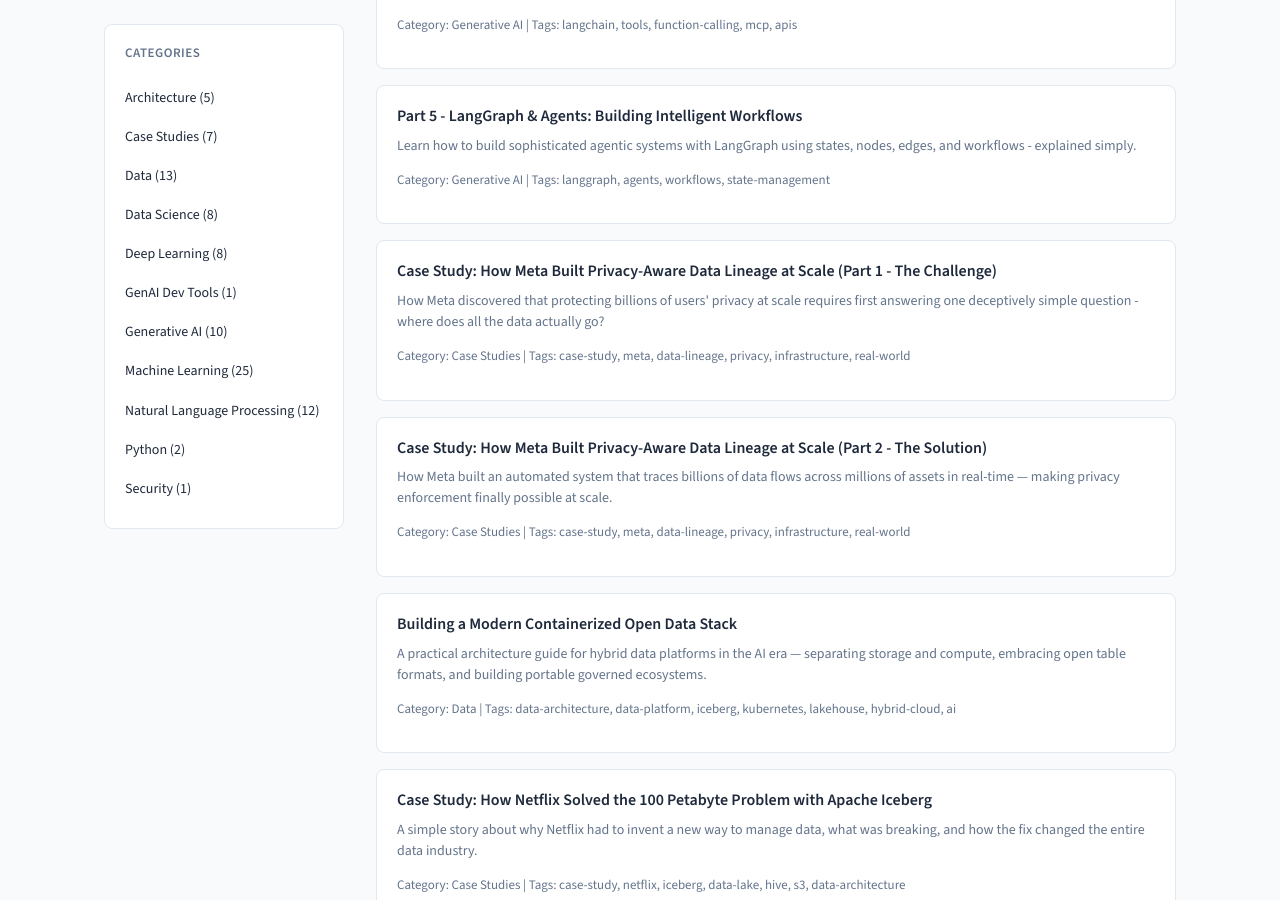
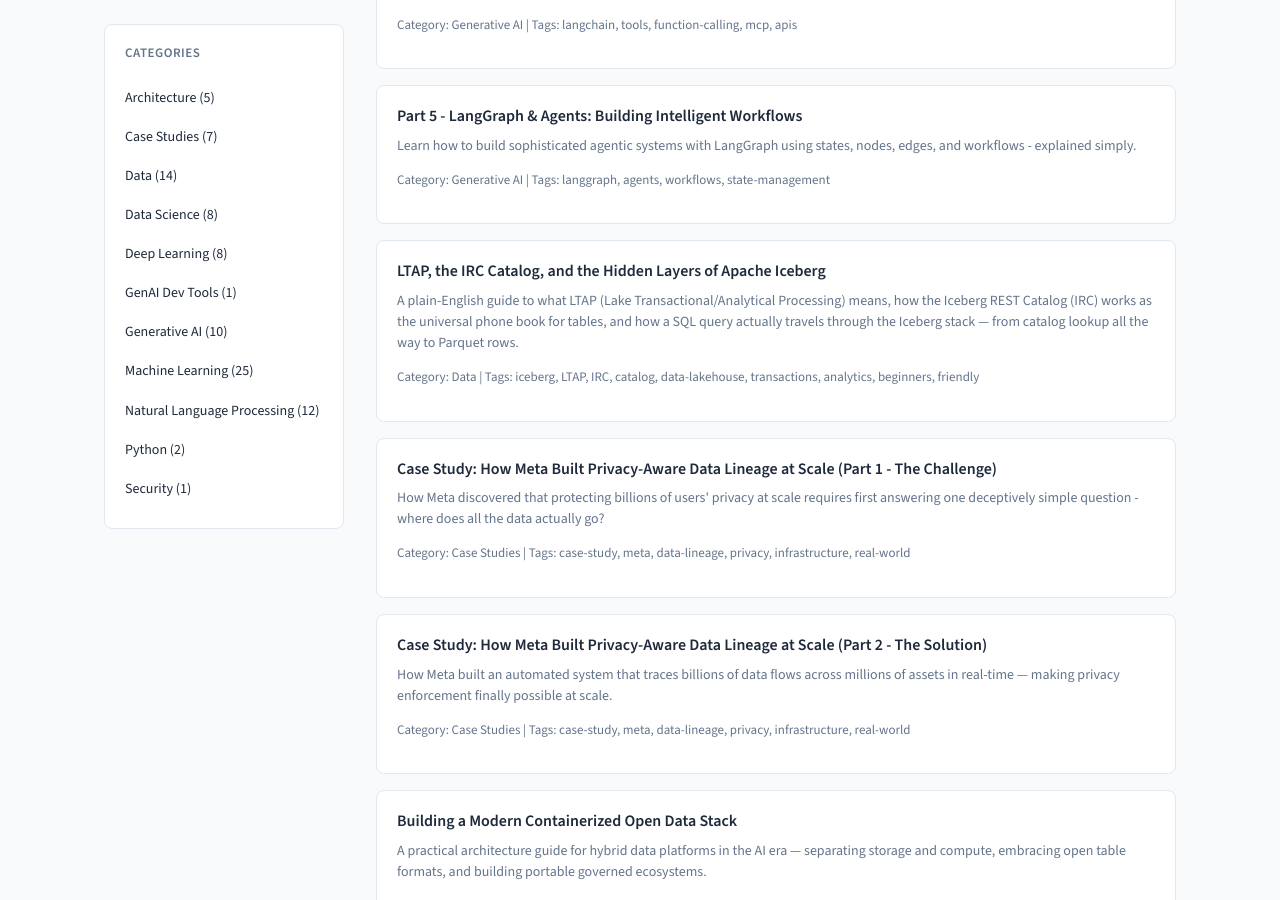
Before and after one commit to rilov/handbook, a Jekyll site: the page built from index.md, in a window 1280 px wide and 900 px high, scrolled down 13294 px. Built offline with Jekyll 4.4.1, drawn with Linux system fonts in a browser that asks for light colours; some of the changed lines change nothing that is shown.

Commit message:
Add LTAP/Iceberg guide to Data category index
- Added LTAP, the IRC Catalog, and the Hidden Layers of Apache Iceberg to categories/data/index.md
- Grouped it under a new Apache Iceberg section with the other Iceberg topics

````diff
--- /dev/null
+++ b/_topics/ltap-irc-iceberg-explained.md
@@ -0,0 +1,380 @@
+---
+title: "LTAP, the IRC Catalog, and the Hidden Layers of Apache Iceberg"
+category: Data
+order: 4
+tags:
+  - iceberg
+  - LTAP
+  - IRC
+  - catalog
+  - data-lakehouse
+  - transactions
+  - analytics
+  - beginners
+  - friendly
+summary: A plain-English guide to what LTAP (Lake Transactional/Analytical Processing) means, how the Iceberg REST Catalog (IRC) works as the universal phone book for tables, and how a SQL query actually travels through the Iceberg stack — from catalog lookup all the way to Parquet rows.
+date: 2026-06-29
+---
+
+# LTAP, the IRC Catalog, and the Hidden Layers of Apache Iceberg
+
+> *You write `SELECT * FROM orders`. Three letters later, rows appear on your screen. But between those two moments, something remarkable happens — metadata files, catalog API calls, file pruning, and snapshot isolation all coordinate silently underneath. This guide shows you exactly what's going on.*
+
+---
+
+## The Iceberg You Can't See
+
+Imagine an actual iceberg floating in the ocean. What you see above the waterline is a small, clean tip. But 90% of the mass is hidden below.
+
+Apache Iceberg works the same way.
+
+Above the water: table names, SQL queries, schemas you can browse. The comfortable, familiar surface that analysts interact with every day.
+
+Below the water: an entire hidden machinery — metadata files, snapshots, manifest lists, manifest files, and thousands of Parquet data files. None of this is visible when you run a query. But it's all doing work.
+
+<img src="{{ site.baseurl }}/assets/img/iceberg-metaphor.svg" alt="Iceberg metaphor: SQL tables above the water, hidden metadata layers below" width="100%" />
+
+The reason this matters is simple: **the hidden machinery is exactly what makes LTAP possible.**
+
+---
+
+## 1. What Is LTAP?
+
+LTAP stands for **Lake Transactional/Analytical Processing**.
+
+Before we explain what it *is*, let's understand the problem it solves.
+
+### The old world had two separate systems
+
+In the traditional data architecture, you had a hard split:
+
+- **Transactional systems** (OLTP): databases like PostgreSQL or MySQL that handle writes — inserts, updates, deletes. Fast for individual row operations. Bad for large analytical scans.
+- **Analytical systems** (OLAP): warehouses like Redshift or Snowflake that handle reporting and aggregations. Fast for large scans. Not designed for constant writes.
+
+To get data from one world to the other, teams built ETL pipelines — nightly batch jobs that copied data across. The result: your analytics were always hours or days behind reality. And you were paying to store the same data twice.
+
+<img src="{{ site.baseurl }}/assets/img/ltap-vs-traditional.svg" alt="LTAP vs Traditional: before shows two siloed systems with ETL lag; after shows one Iceberg lakehouse handling both" width="100%" />
+
+### LTAP collapses that split
+
+LTAP means doing both transactional and analytical work on the **same** table, on the **same** lake, at the **same** time — with no ETL lag, no data duplication, and full ACID guarantees.
+
+You can run:
+
+```sql
+-- A transactional write
+INSERT INTO orders VALUES (1234, 'Alice', 99.99, NOW());
+
+-- And immediately after, an analytical query on the same table
+SELECT region, SUM(amount) FROM orders GROUP BY region;
+```
+
+Both operations hit the same Iceberg table. There is no pipeline in between. The write and the read are isolated from each other by snapshot versioning — the analytical query sees a consistent view even while a write is in progress.
+
+> **Memory trick:** LTAP is like a live spreadsheet that everyone edits and reads at the same time, but nobody ever sees a half-saved row.
+
+---
+
+## 2. What Makes LTAP Possible on a Data Lake?
+
+Traditional data lakes (raw files on S3) had none of the properties needed for LTAP:
+
+| Property | Raw S3 Files | Apache Iceberg |
+|---|---|---|
+| ACID transactions | ❌ No | ✅ Atomic commits |
+| Read isolation during writes | ❌ No | ✅ Snapshot isolation |
+| Row-level deletes and updates | ❌ Rewrite entire files | ✅ Delete files |
+| Schema evolution | ❌ Manual, fragile | ✅ Tracked in metadata |
+| Time travel | ❌ No history | ✅ Any past snapshot |
+| Multi-engine access | ❌ Format-specific | ✅ Any engine via IRC |
+
+Iceberg adds a metadata layer between the engine and the raw files. That metadata layer is what turns a dumb file store into a database-quality table.
+
+And the entry point to all of it is the **IRC**.
+
+---
+
+## 3. The IRC — Iceberg REST Catalog
+
+### What a catalog does
+
+Before any query engine can read an Iceberg table, it needs to answer one question:
+
+> *Where is the metadata for this table?*
+
+A table called `db.orders` is just a name. The catalog maps that name to the physical location of a `metadata.json` file on S3 — something like:
+
+```
+s3://my-bucket/warehouse/db/orders/metadata/v3.metadata.json
+```
+
+That's the catalog's core job: **it's a phone book for tables.**
+
+### What makes the IRC special
+
+Before the Iceberg REST Catalog specification existed, every engine used a different catalog: Spark used the Hive Metastore, Trino had its own connectors, and so on. Sharing a table between Spark and Trino was painful.
+
+The **IRC (Iceberg REST Catalog)** is a standardized HTTP API specification. Any engine that implements the client side of this spec can read any Iceberg table from any server that implements the server side.
+
+This means:
+- Spark, Trino, DuckDB, Flink, Snowflake, and Dremio all speak the same language when looking up tables.
+- You can swap your catalog backend (Polaris, Nessie, Gravitino, Unity Catalog) without changing your engine configuration.
+- Teams can share tables across completely different tools with zero data copying.
+
+<img src="{{ site.baseurl }}/assets/img/irc-architecture.svg" alt="IRC Architecture: multiple engines connect to one REST catalog which maps table names to S3 metadata paths" width="100%" />
+
+### What the IRC API looks like
+
+The catalog exposes simple HTTP endpoints:
+
+```
+GET  /v1/namespaces                        → list all schemas
+GET  /v1/namespaces/{ns}/tables            → list tables in a schema
+GET  /v1/namespaces/{ns}/tables/{table}    → get table metadata location
+POST /v1/namespaces/{ns}/tables            → create a new table
+POST /v1/transactions/commit               → commit an ACID transaction
+```
+
+When an engine looks up a table, the catalog responds with something like this:
+
+```json
+{
+  "metadata-location": "s3://my-bucket/warehouse/orders/metadata/v3.metadata.json",
+  "metadata": {
+    "table-uuid": "abc-123",
+    "format-version": 2,
+    "schema": { ... },
+    "current-snapshot-id": 8749201
+  }
+}
+```
+
+That `metadata-location` is everything the engine needs. It goes directly to S3 and reads the rest itself — the catalog is not in the hot path for data reading.
+
+> **Memory trick:** The catalog is the receptionist who tells you which room your meeting is in. After that, you walk there yourself — the receptionist isn't carrying you.
+
+---
+
+## 4. The Metadata Chain: What Lives Below the Waterline
+
+Once an engine has the `metadata-location`, it follows a chain of files. Each file points to the next. Understanding this chain is the key to understanding why Iceberg queries are so fast.
+
+### Level 1 — metadata.json
+
+The root of everything. Contains:
+
+- The table schema (column names and types)
+- The partition spec (how data is physically split)
+- The current snapshot ID
+- A list of all past snapshots (for time travel)
+
+```json
+{
+  "current-snapshot-id": 8749201,
+  "snapshots": [
+    { "snapshot-id": 8749201, "manifest-list": "s3://…/snap-8749201.avro" },
+    { "snapshot-id": 8749200, "manifest-list": "s3://…/snap-8749200.avro" }
+  ]
+}
+```
+
+### Level 2 — Snapshot
+
+A snapshot is a complete, immutable picture of the table at one point in time. When you insert 1,000 rows, Iceberg creates a new snapshot — it does **not** modify the old one. The old snapshot remains valid and readable. This is how time travel works:
+
+```sql
+-- Read the table as it was yesterday
+SELECT * FROM orders FOR SYSTEM_TIME AS OF '2026-06-28';
+```
+
+### Level 3 — Manifest List
+
+Each snapshot points to a manifest list — an Avro file listing all the manifest files that belong to this snapshot. It's a lightweight index.
+
+### Level 4 — Manifest Files
+
+Each manifest file is an Avro file containing one entry per data file. Crucially, each entry includes **column-level statistics**:
+
+- Minimum value of each column
+- Maximum value of each column
+- Row count
+- Null count
+
+This is where the magic happens.
+
+### Level 5 — Parquet Data Files
+
+The actual rows. Each file typically contains millions of rows stored in columnar Parquet format on S3.
+
+---
+
+## 5. LTAP in Action: Tracing a Query End to End
+
+Let's trace exactly what happens when you run:
+
+```sql
+SELECT region, SUM(amount)
+FROM orders
+WHERE order_date = '2026-06-29'
+GROUP BY region;
+```
+
+<img src="{{ site.baseurl }}/assets/img/ltap-flow.svg" alt="LTAP query flow: 5 steps from SQL to Parquet rows, with file pruning reducing 10,000 files to 60" width="100%" />
+
+**Step 1 — Parse the query.** Spark or Trino receives the SQL and identifies that it needs the `orders` table.
+
+**Step 2 — Ask the IRC.** The engine calls:
+
+```
+GET /v1/namespaces/db/tables/orders
+```
+
+The catalog responds with the S3 path to `metadata.json`.
+
+**Step 3 — Read metadata.json.** The engine fetches the metadata file directly from S3. It finds the current snapshot ID and the path to the manifest list.
+
+**Step 4 — Prune files.** The engine reads the manifest list, then reads the manifest files. For each data file entry, it checks the statistics:
+
+```
+File: part-00042.parquet
+  order_date min: 2026-06-29
+  order_date max: 2026-06-29  ← matches filter → INCLUDE
+
+File: part-00001.parquet
+  order_date min: 2026-01-01
+  order_date max: 2026-03-31  ← doesn't match → SKIP
+```
+
+If the table has 10,000 data files but only 60 contain data for June 29, only 60 files are read. The other 9,940 are skipped without a single I/O operation.
+
+**Step 5 — Read data.** The engine reads only the matching Parquet files, applying any remaining filters at the column level (Parquet also stores per-row-group statistics). Rows are returned to the user.
+
+The entire process — catalog lookup, metadata reads, pruning, data reads — is what LTAP relies on. The transactional guarantees (ACID) are enforced at the snapshot layer: a write either produces a new committed snapshot or it doesn't. Readers always see a consistent snapshot and are never affected by an in-progress write.
+
+---
+
+## 6. A Concrete LTAP Example: Order Processing
+
+Here is a realistic scenario showing transactions and analytics on the same Iceberg table simultaneously.
+
+```python
+from pyspark.sql import SparkSession
+
+spark = (SparkSession.builder
+    .config("spark.sql.catalog.my_catalog", "org.apache.iceberg.spark.SparkCatalog")
+    .config("spark.sql.catalog.my_catalog.type", "rest")
+    .config("spark.sql.catalog.my_catalog.uri", "https://my-catalog.company.com")
+    .getOrCreate())
+
+# ── Transactional: write new orders ──────────────────────────────────────────
+new_orders = spark.createDataFrame([
+    (1001, "Alice",   "EU",  149.99, "2026-06-29"),
+    (1002, "Bob",     "US",   89.50, "2026-06-29"),
+    (1003, "Carla",   "APAC", 210.00, "2026-06-29"),
+], ["order_id", "customer", "region", "amount", "order_date"])
+
+new_orders.writeTo("my_catalog.db.orders").append()
+# ↑ Creates a new snapshot atomically. Readers see the old snapshot until commit.
+
+# ── Analytical: immediately query — no ETL needed ─────────────────────────────
+result = spark.sql("""
+    SELECT
+        region,
+        COUNT(*)          AS num_orders,
+        SUM(amount)       AS total_revenue,
+        AVG(amount)       AS avg_order_value
+    FROM my_catalog.db.orders
+    WHERE order_date = '2026-06-29'
+    GROUP BY region
+    ORDER BY total_revenue DESC
+""")
+
+result.show()
+```
+
+Both operations complete on the same table. No copy. No pipeline. No lag.
+
+---
+
+## 7. Time Travel — The Hidden Superpower
+
+Because every write creates a new snapshot rather than modifying data in place, you can read the table at any past point in time:
+
+```sql
+-- What did our orders table look like before the last write?
+SELECT COUNT(*) FROM orders
+FOR SYSTEM_TIME AS OF '2026-06-28 23:59:59';
+
+-- Roll back a bad write by restoring a previous snapshot
+CALL catalog.system.rollback_to_snapshot('db.orders', 8749200);
+```
+
+This also means you can audit: who changed what, and when? Every snapshot has a parent, forming an immutable history.
+
+> **Memory trick:** Iceberg's snapshots are like Git commits for your data. You can always check out an old commit.
+
+---
+
+## 8. Multi-Engine Access via IRC
+
+One of the most powerful properties of the IRC + Iceberg combination is that **any engine can read and write the same table**. The catalog is the shared source of truth:
+
+```python
+# Spark writes new data
+new_orders.writeTo("my_catalog.db.orders").append()
+
+# Trino reads it immediately
+trino_query = "SELECT * FROM orders WHERE order_date = '2026-06-29'"
+
+# DuckDB reads it for a quick local analysis
+import duckdb
+duckdb.sql("ATTACH 'https://my-catalog.company.com' AS cat (TYPE ICEBERG)")
+duckdb.sql("SELECT * FROM cat.db.orders LIMIT 10")
+```
+
+No data is copied between engines. They all point at the same Parquet files on S3. The IRC ensures everyone agrees on which snapshot is current.
+
+---
+
+## 9. Quick Reference
+
+| Term | What it is | One-line memory trick |
+|---|---|---|
+| **LTAP** | Lake Transactional/Analytical Processing | Do transactions AND analytics on the same lake |
+| **IRC** | Iceberg REST Catalog | A phone book mapping table names to S3 metadata paths |
+| **metadata.json** | Root metadata file | The table of contents for a table |
+| **Snapshot** | Immutable point-in-time version of the table | A Git commit for your data |
+| **Manifest List** | Index of manifest files per snapshot | The chapter index in a book |
+| **Manifest File** | List of data files with column statistics | A smart file directory |
+| **File Pruning** | Skipping irrelevant files using column stats | Reading the chapter titles before reading the chapter |
+| **Time Travel** | Querying past snapshots | `git checkout` for data |
+| **ACID** | Atomicity, Consistency, Isolation, Durability | All-or-nothing, always-consistent, always-safe |
+
+---
+
+## Final Mental Model
+
+Before Iceberg and LTAP, the data world looked like this:
+
+```
+Transactions:  [Operational DB]  ──ETL──►  [Data Warehouse]  :Analytics
+               (fresh data)       (hours)   (stale data)
+```
+
+With LTAP on Apache Iceberg:
+
+```
+            ┌─────────────────────────────────┐
+            │     Apache Iceberg Table        │
+            │  (S3 + metadata chain + IRC)    │
+            └────────────┬────────────────────┘
+                         │
+         ┌───────────────┼───────────────┐
+         ▼               ▼               ▼
+   Transactions      Analytics       Time Travel
+   (INSERT/UPDATE)  (SELECT/AGG)   (past snapshots)
+
+   Any engine:  Spark · Trino · DuckDB · Flink · Snowflake
+```
+
+The IRC is the front door. The metadata chain is the map. The snapshots are the safety net. And LTAP is the outcome: one lake that handles it all.
--- a/categories/data/index.md
+++ b/categories/data/index.md
@@ -10,3 +10,8 @@
 - [Unified Data Infrastructure Layer (EDW + Snowflake + Databricks)]({{ site.baseurl }}{% link _topics/unified-data-infrastructure-layer.md %})
 - [Kubeflow Spark Operator - Getting Started]({{ site.baseurl }}{% link _topics/kubeflow-spark-operator-basics.md %}) - Run Spark on Kubernetes with simple YAML files
 - [Kubeflow Spark Operator - Enterprise & Multi-Tenant]({{ site.baseurl }}{% link _topics/kubeflow-spark-operator-enterprise.md %}) - Multi-team Spark with centralized logging and self-service portals
+
+**Apache Iceberg:**
+- [Apache Iceberg — A Simple Guide]({{ site.baseurl }}{% link _topics/apache-iceberg-simple-guide.md %})
+- [Iceberg Query Engine Internals]({{ site.baseurl }}{% link _topics/iceberg-query-engine-internals.md %})
+- [LTAP, the IRC Catalog, and the Hidden Layers of Apache Iceberg]({{ site.baseurl }}{% link _topics/ltap-irc-iceberg-explained.md %}) - A plain-English guide to LTAP, the REST catalog, and how a query travels through the Iceberg stack
````
Also changed, not shown: assets/img/iceberg-metaphor.svg (added), assets/img/irc-architecture.svg (added), assets/img/ltap-flow.svg (added), assets/img/ltap-vs-traditional.svg (added).
